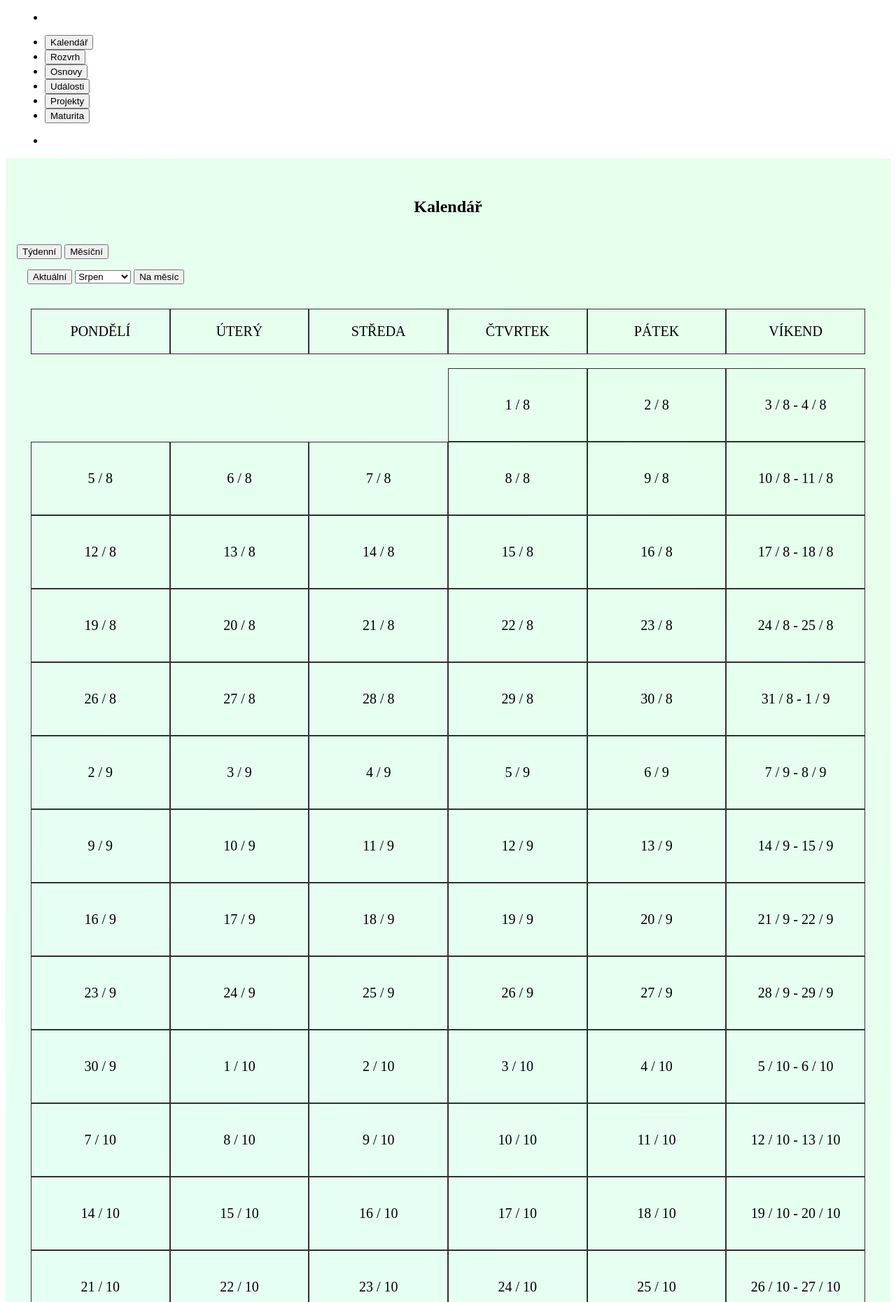
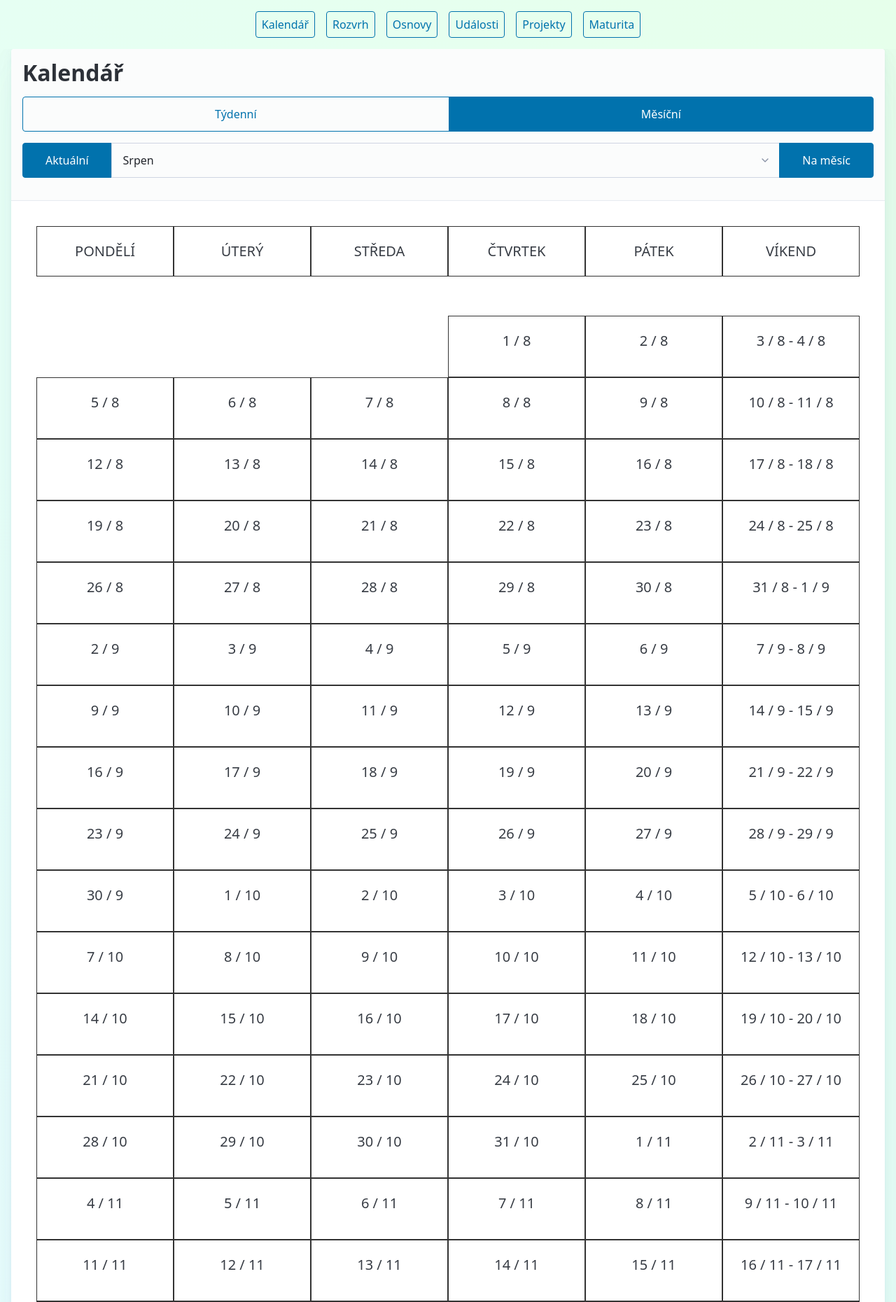
Before and after one commit to sps-trutnov-eps/projekt-4ep-prehledovnik, a Node server app: template src/app/views/kalendar/index.ejs in a window 1280 px wide. Shown: the top 1860 px of the page at 70% size. Run offline with Node 20, Linux system fonts and the light colour scheme; the template is opened without the code that fills it, so the values that code supplies are empty.

Commit message:
fix(ui): fix messy merge

```diff
--- a/src/app/controllers/kalendarController.js
+++ b/src/app/controllers/kalendarController.js
@@ -12,7 +12,7 @@
 }
 
 exports.mesicni = (req,res) => {
-    res.render('kalendar/index', {
+    res.render('kalendar', {
         date_udalost: date_udalost(),
         udalosti: databaze.udalosti.ziskatVsechnyUdalosti()
     })
--- a/src/app/views/kalendar/index.ejs
+++ b/src/app/views/kalendar/index.ejs
@@ -1,14 +1,10 @@
 <!DOCTYPE html>
-        <%- include('../partials/header'); %>
+<%- include('../partials/head'); %>
 <style>
     /* Používaný barvičky: */
     /* :root {
         --def-modr-color: #0172ad;
     } */
-            h1 {
-                padding: 20px;
-                text-align: center;
-            }
     .grid-container {
         display: grid;
         grid-template-columns: repeat(6, minmax(150px, 1fr));;
@@ -22,41 +18,8 @@
         scroll-margin: 325px;
         margin: 0;
     }
-            .days-header {
-                position: sticky;
-                top: 70px;
-                z-index: 9;
-                padding: 20px;
-                padding-bottom: 0;
-                margin: 0;
-            }
-            #quick-nav {
-                position: sticky;
-                top: 0;
-                z-index: 10;
-                margin-top: 0;
-                padding: 15px;
-            }
-
 </style>
-
-        <main
-            style="
-                padding: 1em;
-                padding-bottom: 0;
-                flex: auto;
-                overflow-y: auto;
-                background-image: linear-gradient(
-                    45deg,
-                    hsla(192, 100%, 50%, 0.1) 0%,
-                    hsla(162, 100%, 50%, 0.1) 50%,
-                    hsla(132, 100%, 50%, 0.1) 100%
-                );
-                display: flex;
-            "
-        >
-
-            <article style="flex: 3; overflow-y: auto; padding: 0;">
+<article style="flex: 3">
     <header>
         <h1>Kalendář</h1>
         <div role="group">
@@ -67,9 +30,7 @@
                 Měsíční
             </button>
         </div>
-                </header>
-
-                <div role="group" id="quick-nav">
+        <div role="group">
             <button onclick="scrollToCurrent()">Aktuální</button>
             <select name="months" id="months" ">
                 <option value="8">Srpen</option>
@@ -87,6 +48,9 @@
             </select>
             <button onclick="scrollToMonth()">Na&nbspměsíc</button>
         </div>
+
+    </header>
+    <main>
             <section class="grid-container days-header">
                 <p class="grid-item">PONDĚLÍ</p>
                 <p class="grid-item">ÚTERÝ</p>
@@ -128,6 +92,7 @@
             </section>
         </article>
     </main>
+
 <script>
     function scrollToCurrent() {
         const increment = 24 * 60 * 60 * 1000
@@ -206,4 +171,3 @@
     }
 
 </script>
-    <script src="/kalendar/js/main.js"></script>
--- a/src/app/views/kalendar/tydenni.ejs
+++ b/src/app/views/kalendar/tydenni.ejs
@@ -29,6 +29,7 @@
          <button
             hx-get="/kalendar/tydenni"
             hx-target="body"
+            hx-push-url="true"
             hx-swap="transition:true">
             Týdenní
          </button>
@@ -36,6 +37,7 @@
             class="outline"
             hx-get="/kalendar"
             hx-target="body"
+            hx-push-url="true"
             hx-swap="transition:true">
             Měsíční
          </button>
```
Lines whose indentation alone changed are shown as unchanged.
